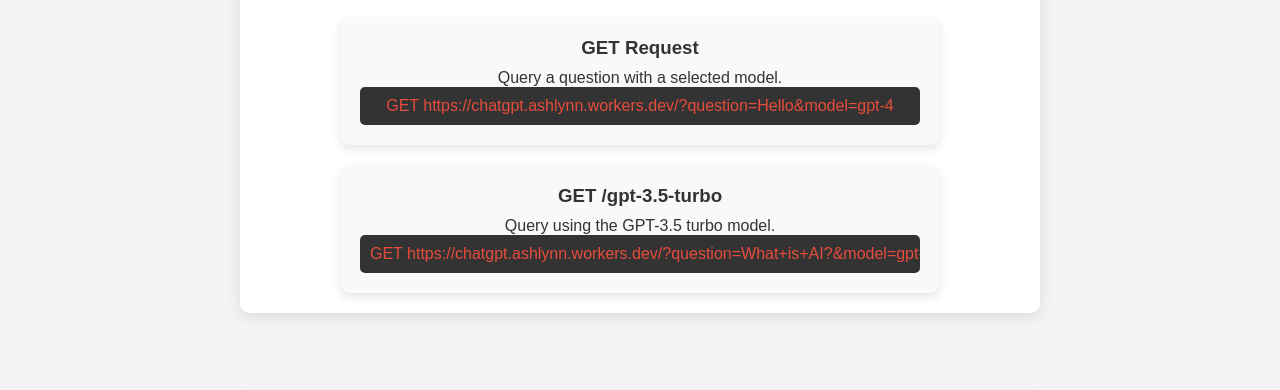
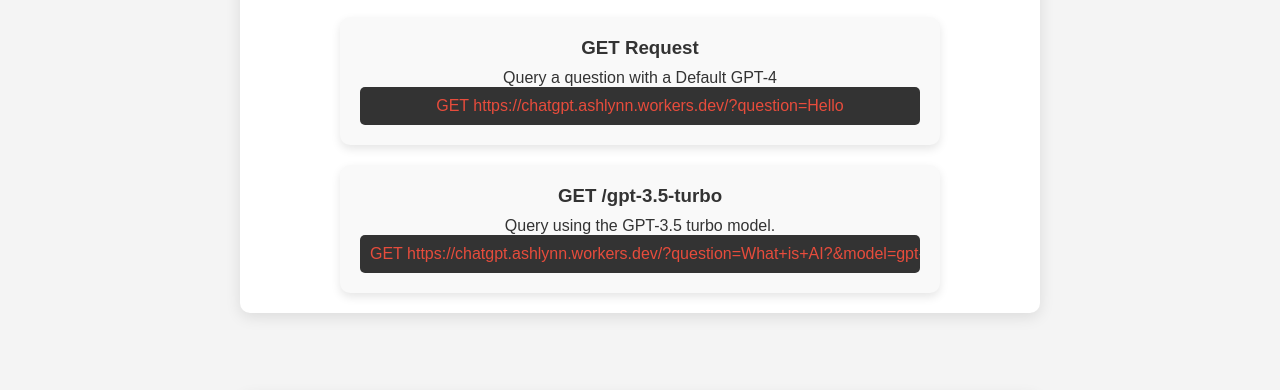
Before and after one commit to pramayaxx/ChatGPT, a plain HTML site: page index.html in a window 1280 px wide. Shown: the part 351-741 px from the top of the page. Drawn offline with Linux system fonts and the light colour scheme.

Commit message:
Update index.html

```diff
--- a/index.html
+++ b/index.html
@@ -177,8 +177,8 @@
         <div class="api-endpoints">
             <div class="api-endpoint">
                 <h3>GET Request</h3>
-                <p>Query a question with a selected model.</p>
-                <pre><code>GET https://chatgpt.ashlynn.workers.dev/?question=Hello&model=gpt-4</code></pre>
+                <p>Query a question with a Default GPT-4</p>
+                <pre><code>GET https://chatgpt.ashlynn.workers.dev/?question=Hello</code></pre>
             </div>
 
             <div class="api-endpoint">
```
